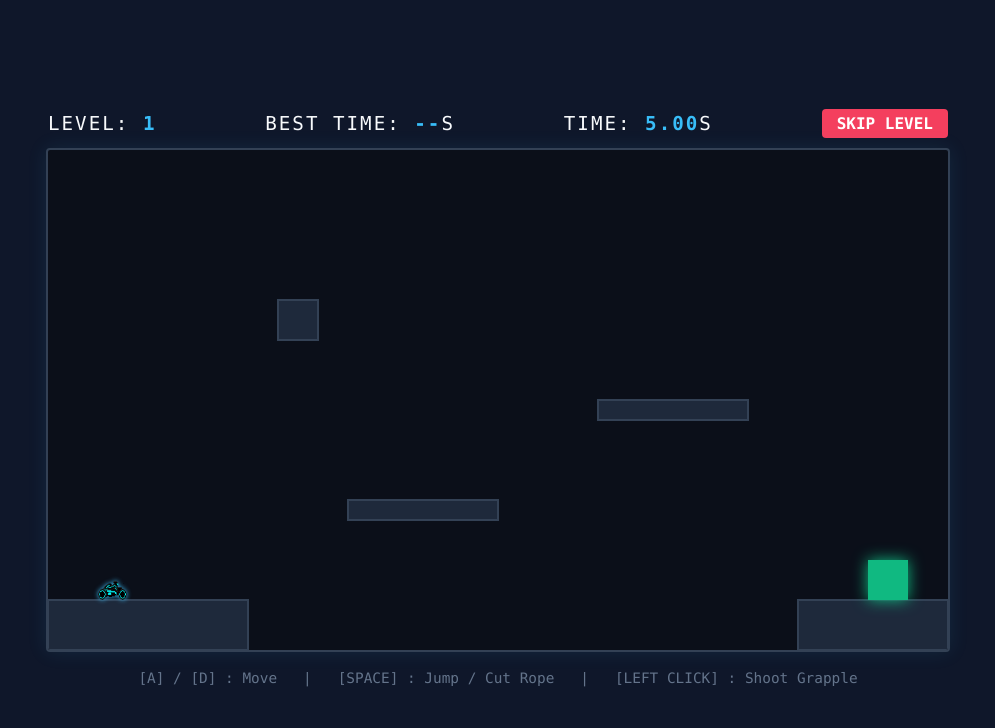
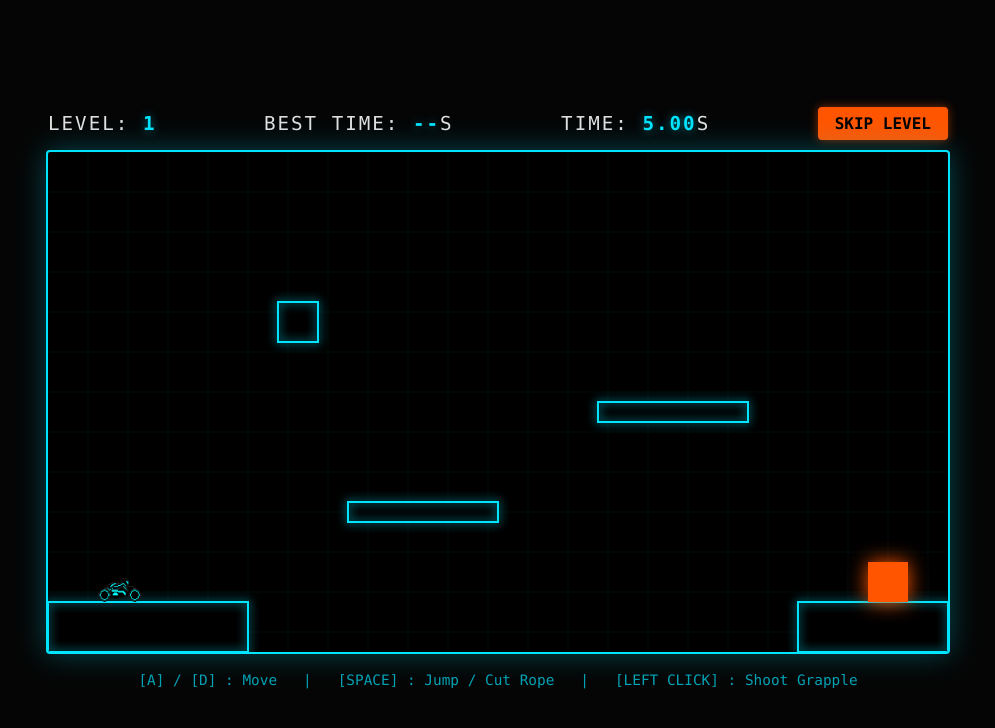
Before and after one commit to krishanggupta33-hub/Off-the-Hook, a plain HTML site: page index.html in a window 1280 px wide. Shown: the whole page, without its empty margins (142-1137 px from the left). Drawn offline with Linux system fonts and the light colour scheme.

Commit message:
Update index.html

```diff
--- a/index.html
+++ b/index.html
@@ -3,12 +3,12 @@
 <head>
     <meta charset="UTF-8">
     <meta name="viewport" content="width=device-width, initial-scale=1.0">
-    <title>Neon Tether</title>
+    <title> Off The Hook- Tron Edition</title>
     <style>
         body {
             margin: 0;
-            background-color: #0f172a;
-            color: #f8fafc;
+            background-color: #050505;
+            color: #e0e0e0;
             font-family: 'Consolas', monospace;
             display: flex;
             flex-direction: column;
@@ -29,11 +29,11 @@
             text-transform: uppercase;
             letter-spacing: 2px;
         }
-        .highlight { color: #38bdf8; font-weight: bold; }
+        .highlight { color: #00e5ff; font-weight: bold; text-shadow: 0 0 10px rgba(0, 229, 255, 0.5); }
         .skip-btn {
-            background-color: #f43f5e;
-            color: #fff;
-            border: none;
+            background-color: #ff5500;
+            color: #000;
+            border: 2px solid #ff5500;
             padding: 5px 15px;
             font-family: 'Consolas', monospace;
             font-weight: bold;
@@ -41,24 +41,28 @@
             cursor: pointer;
             border-radius: 4px;
             text-transform: uppercase;
-            transition: background 0.2s;
+            transition: all 0.2s;
+            box-shadow: 0 0 10px rgba(255, 85, 0, 0.5);
         }
         .skip-btn:hover {
-            background-color: #fb7185;
+            background-color: #000;
+            color: #ff5500;
+            box-shadow: 0 0 20px rgba(255, 85, 0, 0.8);
         }
         canvas {
-            border: 2px solid #334155;
+            border: 2px solid #00e5ff;
             border-radius: 4px;
-            box-shadow: 0 0 20px rgba(56, 189, 248, 0.1);
-            background-color: #0b0f19;
+            box-shadow: 0 0 30px rgba(0, 229, 255, 0.3);
+            background-color: #000000;
             touch-action: none;
         }
         .controls {
             margin-top: 15px;
             font-size: 0.9rem;
-            color: #64748b;
+            color: #00e5ff;
             text-align: center;
             line-height: 1.6;
+            opacity: 0.7;
         }
     </style>
 </head>
@@ -87,9 +91,9 @@ const skipBtn = document.getElementById("skipBtn");
 const bikeImg = new Image();
 bikeImg.src = 'bike.png.png';
 
-const bgMusic = new Audio('music.mp3.mp3');
+const bgMusic = new Audio('music.mp3');
 bgMusic.loop = true;
-bgMusic.volume = 0.5;
+bgMusic.volume = 0.4;
 
 window.addEventListener("mousedown", () => {
     if (bgMusic.paused) {
@@ -110,7 +114,7 @@ const keys = { a: false, d: false, space: false };
 const mouse = { x: 0, y: 0, isDown: false };
 
 const player = {
-    x: 50, y: 400, vx: 0, vy: 0, width: 30, height: 20,
+    x: 50, y: 400, vx: 0, vy: 0, width: 45, height: 25,
     speed: 0.6, maxSpeed: 7, friction: 0.85, gravity: 0.45, jumpForce: 12,
     grounded: false, isGrappling: false, anchorX: 0, anchorY: 0, ropeLength: 0, swingAccel: 0.3
 };
@@ -137,7 +141,7 @@ window.addEventListener("keydown", (e) => {
             player.isGrappling = false;
             player.vy -= player.jumpForce * 0.6;
             triggerShake(4, 5);
-            spawnParticles(player.x + 15, player.y + 10, "#ffffff", 8);
+            spawnParticles(player.x + player.width/2, player.y + player.height/2, "#00e5ff", 8);
         }
     }
 });
@@ -203,7 +207,7 @@ function attemptGrapple() {
             player.ropeLength = Math.sqrt(dx * dx + dy * dy);
 
             triggerShake(2, 3);
-            spawnParticles(mouse.x, mouse.y, "#38bdf8", 10);
+            spawnParticles(mouse.x, mouse.y, "#00e5ff", 10);
             return;
         }
     }
@@ -211,7 +215,7 @@ function attemptGrapple() {
 
 function loadLevel(index) {
     if (index >= levels.length) {
-        alert("Speedrun Complete!");
+        alert("System Overridden. Escape Successful.");
         index = 0;
     }
     currentLevel = index;
@@ -341,7 +345,7 @@ function update() {
 
                 if (!previouslyGrounded && player.vy > 5) {
                     triggerShake(4, 5);
-                    spawnParticles(player.x + 15, player.y + 20, "#cbd5e1", 8);
+                    spawnParticles(player.x + player.width/2, player.y + player.height, "#ff5500", 8);
                 }
 
                 player.vy = 0;
@@ -358,7 +362,7 @@ function update() {
     if (keys.space && player.grounded && !player.isGrappling) {
         player.vy = -player.jumpForce;
         player.grounded = false;
-        spawnParticles(player.x + 15, player.y + 20, "#cbd5e1", 5);
+        spawnParticles(player.x + player.width/2, player.y + player.height, "#ff5500", 5);
     }
 
     if (player.y > canvas.height + 200) {
@@ -377,6 +381,13 @@ function update() {
 
     ctx.clearRect(0, 0, canvas.width, canvas.height);
 
+    ctx.strokeStyle = "rgba(0, 229, 255, 0.05)";
+    ctx.lineWidth = 1;
+    ctx.beginPath();
+    for(let i=0; i<canvas.width; i+=40) { ctx.moveTo(i,0); ctx.lineTo(i,canvas.height); }
+    for(let i=0; i<canvas.height; i+=40) { ctx.moveTo(0,i); ctx.lineTo(canvas.width,i); }
+    ctx.stroke();
+
     for (let i = particles.length - 1; i >= 0; i--) {
         let p = particles[i];
         p.x += p.vx;
@@ -388,46 +399,64 @@ function update() {
         }
         ctx.globalAlpha = p.alpha;
         ctx.fillStyle = p.color;
+        ctx.shadowBlur = 10;
+        ctx.shadowColor = p.color;
         ctx.fillRect(p.x, p.y, 4, 4);
+        ctx.shadowBlur = 0;
     }
     ctx.globalAlpha = 1.0;
 
-    ctx.fillStyle = "#1e293b";
     for (let plat of activePlatforms) {
+        ctx.fillStyle = "#000000";
         ctx.fillRect(plat.x, plat.y, plat.width, plat.height);
-        ctx.strokeStyle = "#334155";
+
+        ctx.strokeStyle = "#00e5ff";
         ctx.lineWidth = 2;
+        ctx.shadowBlur = 10;
+        ctx.shadowColor = "#00e5ff";
         ctx.strokeRect(plat.x, plat.y, plat.width, plat.height);
+        ctx.shadowBlur = 0;
     }
 
-    ctx.fillStyle = "#10b981";
-    ctx.shadowBlur = 15;
-    ctx.shadowColor = "#10b981";
+    ctx.fillStyle = "#ff5500";
+    ctx.shadowBlur = 20;
+    ctx.shadowColor = "#ff5500";
     ctx.fillRect(activeLevel.goal.x, activeLevel.goal.y, activeLevel.goal.width, activeLevel.goal.height);
     ctx.shadowBlur = 0;
 
     if (player.isGrappling) {
-        ctx.strokeStyle = "#38bdf8";
-        ctx.lineWidth = 2;
+        ctx.strokeStyle = "#00e5ff";
+        ctx.lineWidth = 3;
+        ctx.shadowBlur = 10;
+        ctx.shadowColor = "#00e5ff";
         ctx.beginPath();
         ctx.moveTo(player.x + player.width/2, player.y + player.height/2);
         ctx.lineTo(player.anchorX, player.anchorY);
         ctx.stroke();
+        ctx.shadowBlur = 0;
 
-        ctx.fillStyle = "#f43f5e";
+        ctx.fillStyle = "#ff5500";
+        ctx.shadowBlur = 15;
+        ctx.shadowColor = "#ff5500";
         ctx.beginPath();
-        ctx.arc(player.anchorX, player.anchorY, 4, 0, Math.PI * 2);
+        ctx.arc(player.anchorX, player.anchorY, 6, 0, Math.PI * 2);
         ctx.fill();
+        ctx.shadowBlur = 0;
     }
 
     if (bikeImg.complete && bikeImg.naturalHeight !== 0) {
-        ctx.shadowBlur = player.isGrappling ? 15 : 5;
-        ctx.shadowColor = "#38bdf8";
-        ctx.drawImage(bikeImg, player.x, player.y, player.width, player.height);
-        ctx.shadowBlur = 0;
+        ctx.save();
+        if (player.vx < -0.1 || (keys.a && !keys.d)) {
+            ctx.translate(player.x + player.width, player.y);
+            ctx.scale(-1, 1);
+            ctx.drawImage(bikeImg, 0, 0, player.width, player.height);
+        } else {
+            ctx.drawImage(bikeImg, player.x, player.y, player.width, player.height);
+        }
+        ctx.restore();
     } else {
-        ctx.fillStyle = player.isGrappling ? "#38bdf8" : "#818cf8";
-        ctx.shadowBlur = 10;
+        ctx.fillStyle = player.isGrappling ? "#00e5ff" : "#ffffff";
+        ctx.shadowBlur = 15;
         ctx.shadowColor = ctx.fillStyle;
         ctx.fillRect(player.x, player.y, player.width, player.height);
         ctx.shadowBlur = 0;
```
